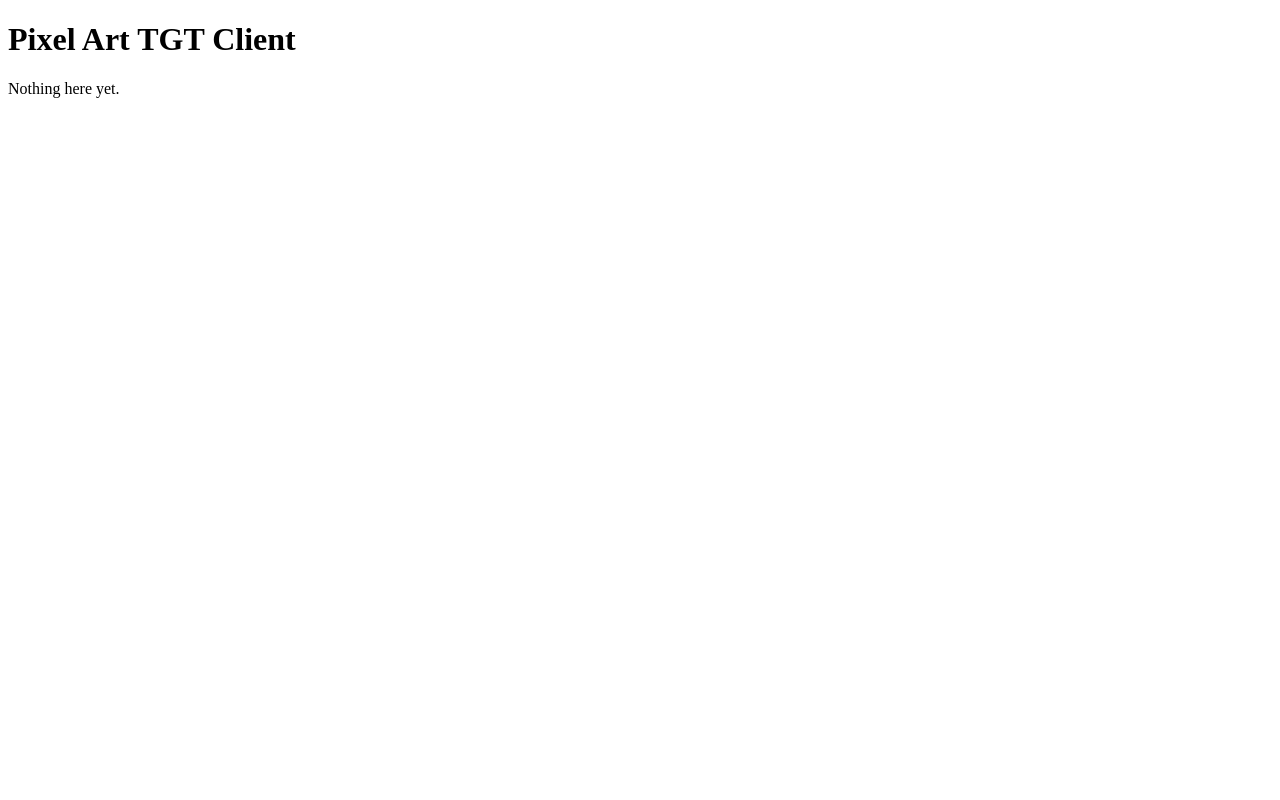
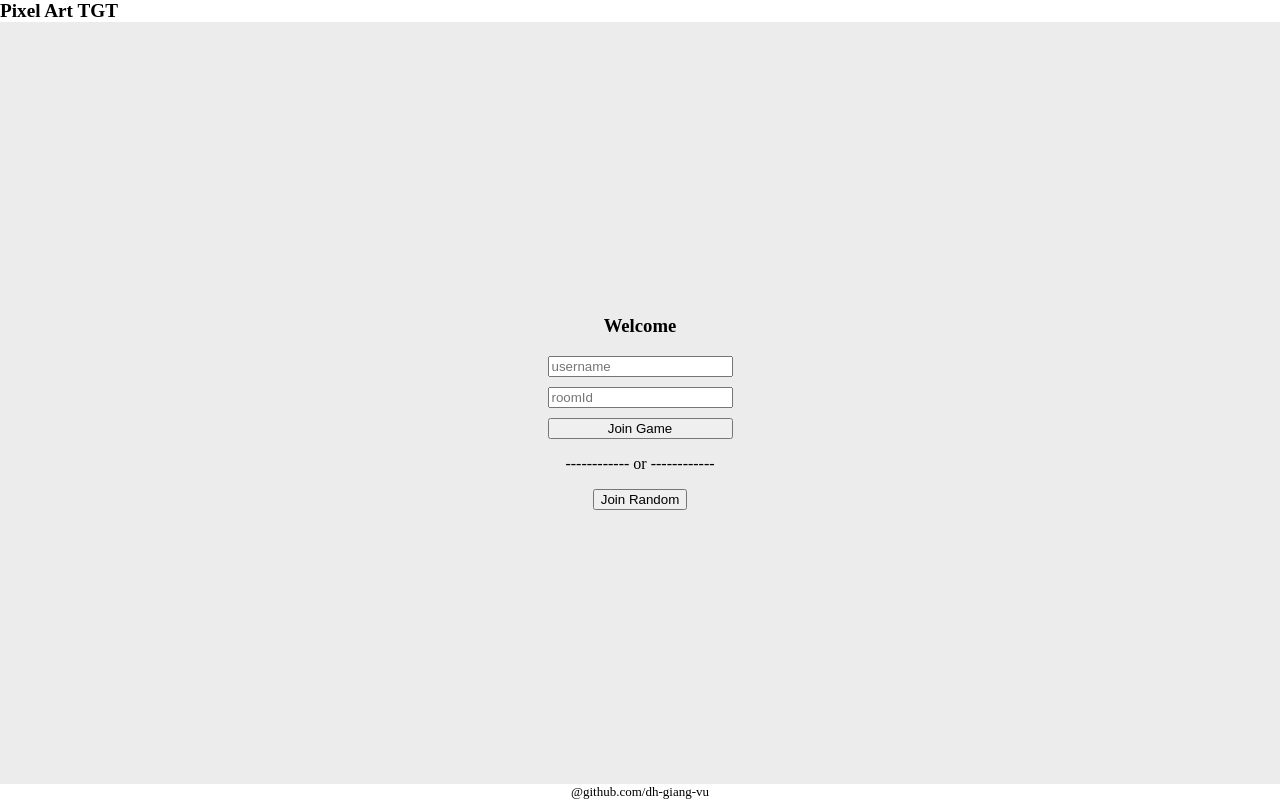
Before and after one commit to dh-giang-vu/PixelArtTgt, a React (Vite) app in the folder client/: page / in a window 1280 px wide. Built offline with nearby package versions, Linux system fonts and the light colour scheme.

Commit message:
feat(client): user info form input

```diff
--- a/client/src/App.tsx
+++ b/client/src/App.tsx
@@ -1,9 +1,17 @@
+import { usePlayerInfo } from "./contexts/PlayerInfoContext"
+import Layout from "./Layout"
+import GamePage from "./pages/GamePage";
+import LobbyPage from "./pages/LobbyPage";
+
 function App() {
+
+  const { hasPlayerInfo } = usePlayerInfo();
 
   return (
     <>
-    <h1>Pixel Art TGT Client</h1>
-    <p>Nothing here yet.</p>
+      <Layout>
+        {hasPlayerInfo() ? <GamePage /> : <LobbyPage />}
+      </Layout>
     </>
   )
 }
--- /dev/null
+++ b/client/src/Layout.tsx
@@ -0,0 +1,13 @@
+import './styles/layout.css';
+
+export default function Layout({ children } : { children: React.ReactNode }) {
+  return (
+    <>
+      <div className="layout-container">
+        <div className="header" >Pixel Art TGT</div>
+        <div className="layout-body">{ children }</div>
+        <div className="footer">@github.com/dh-giang-vu</div>
+      </div>
+    </>
+  )
+}
--- /dev/null
+++ b/client/src/contexts/PlayerInfoContext.tsx
@@ -0,0 +1,92 @@
+import
+  React,
+  { createContext,
+    useContext,
+    useState,
+  } from 'react';
+
+interface InputErrors {
+  username: {
+    reasons: string[]
+  },
+  roomId: {
+    reasons: string[]
+  }
+}
+
+type PlayerInfoContext = {
+  username: string,
+  roomId: string,
+  setUsername: React.Dispatch<React.SetStateAction<string>>,
+  setRoomId: React.Dispatch<React.SetStateAction<string>>,
+  setInfoSubmitted: React.Dispatch<React.SetStateAction<boolean>>,
+  hasPlayerInfo: () => boolean,
+  submitPlayerInfo: () => InputErrors,
+  logout: () => void,
+}
+
+const PlayerInfoContext = createContext<PlayerInfoContext | undefined>(undefined);
+
+export function PlayerInfoProvider({ children } : { children: React.ReactNode }) {
+  const [username, setUsername] = useState('');
+  const [roomId, setRoomId] = useState('');
+  const [infoSubmitted, setInfoSubmitted] = useState(false);
+
+  function isValidUsername() {
+    return username.length >= 5;
+  }
+
+  function isValidRoomId() {
+    return roomId.length >= 5;
+  }
+
+  function hasPlayerInfo() {
+    return infoSubmitted && isValidUsername() && isValidRoomId();
+  }
+
+  function submitPlayerInfo() {
+    if (isValidUsername() && isValidRoomId()) {
+      setInfoSubmitted(true);
+    }
+
+    // TODO: Should make this a state.
+    const errors : InputErrors = {
+      username: {
+        reasons: []
+      },
+      roomId: {
+        reasons: []
+      },
+    };
+
+    if (!isValidUsername()) {
+      errors.username.reasons.push("Username must be at least 5 characters.");
+    }
+
+    if (!isValidRoomId()) {
+      errors.roomId.reasons.push("RoomId must be at least 5 characters.");
+    }
+
+    return errors;
+  }
+
+  function logout() {
+    // setUsername('');
+    // setRoomId('');
+    setInfoSubmitted(false);
+  }
+
+  return (
+    <PlayerInfoContext.Provider value={{ username, roomId, setUsername, setRoomId, setInfoSubmitted, hasPlayerInfo, submitPlayerInfo, logout }}>
+      {children}
+    </PlayerInfoContext.Provider>
+  );
+};
+
+export const usePlayerInfo = () => {
+  const context = useContext(PlayerInfoContext);
+  if(!context) {
+    throw new Error('usePlayerInfo must be used within a PlayerInfoProvider.');
+  }
+  return context;
+}
--- a/client/src/main.tsx
+++ b/client/src/main.tsx
@@ -1,9 +1,12 @@
 import { StrictMode } from 'react'
 import { createRoot } from 'react-dom/client'
 import App from './App.tsx'
+import { PlayerInfoProvider } from './contexts/PlayerInfoContext.tsx'
 
 createRoot(document.getElementById('root')!).render(
   <StrictMode>
-    <App />
+    <PlayerInfoProvider>
+      <App />
+    </PlayerInfoProvider>
   </StrictMode>,
 )
--- /dev/null
+++ b/client/src/pages/GamePage.tsx
@@ -0,0 +1,17 @@
+import { usePlayerInfo } from '../contexts/PlayerInfoContext';
+
+export default function GamePage() {
+
+  const playerInfo = usePlayerInfo();
+
+  return (
+    <>
+      <div style={{ fontWeight: "bold", marginTop: 10 }}>
+        Game Page
+      </div>
+      <button onClick={playerInfo.logout} style={{ marginTop: 10 }}>
+        {"<"} Back to Lobby
+      </button>
+    </>
+  )
+}
--- /dev/null
+++ b/client/src/pages/LobbyPage.tsx
@@ -0,0 +1,45 @@
+import { usePlayerInfo } from '../contexts/PlayerInfoContext';
+import '../styles/lobby.css';
+
+
+export default function LobbyPage() {
+
+  const playerInfo = usePlayerInfo();
+
+  function joinRandom() {
+    playerInfo.setUsername("Alice");
+    playerInfo.setRoomId("12345");
+    playerInfo.setInfoSubmitted(true);
+  }
+
+  function handleFormSubmit(e: React.FormEvent) {
+    e.preventDefault();
+    const errors = playerInfo.submitPlayerInfo();
+
+    // notify form errors
+    if (errors.username.reasons.length > 0) {
+      errors.username.reasons.forEach(err => {
+        alert(err);
+      });
+    }
+
+    if (errors.roomId.reasons.length > 0) {
+      errors.roomId.reasons.forEach(err => {
+        alert(err);
+      });
+    }
+  }
+
+  return (
+    <div className='lobby-container'>
+      <h3>Welcome</h3>
+      <form className='lobby-form' onSubmit={handleFormSubmit}>
+        <input type="text" name="username" id="username" placeholder='username' value={playerInfo.username} onChange={(e) => playerInfo.setUsername(e.target.value)} />
+        <input type="text" name="roomId" id="roomId" placeholder='roomId' value={playerInfo.roomId} onChange={(e) => playerInfo.setRoomId(e.target.value)} />
+        <button type='submit'>Join Game</button>
+      </form>
+      <p>------------ or ------------</p>
+      <button onClick={joinRandom}>Join Random</button>
+    </div>
+  )
+}
--- /dev/null
+++ b/client/src/styles/layout.css
@@ -0,0 +1,29 @@
+body {
+  margin: 0;
+}
+
+.layout-container {
+  display: flex;
+  flex-direction: column;
+  justify-content: space-between;
+
+  height: 100vh;
+}
+
+.header {
+  /* background-color: aqua; */
+  font-weight: bold;
+  font-size: larger;
+}
+
+.footer {
+  /* background-color: aqua; */
+  align-self: center;
+  font-weight: lighter;
+  font-size: small;
+}
+
+.layout-body {
+  background-color: rgb(236, 236, 236);
+  flex-grow: 1;
+}
--- /dev/null
+++ b/client/src/styles/lobby.css
@@ -0,0 +1,15 @@
+.lobby-container {
+  display: flex;
+  flex-direction: column;
+  align-items: center;
+  justify-content: center;
+  height: 100%;
+
+  /* background-color: aqua; */
+}
+
+.lobby-form {
+  display: flex;
+  flex-direction: column;
+  gap: 10px;
+}
```
Also changed, not shown: client/src/components/Canvas.tsx (added, +7 -0 lines).
